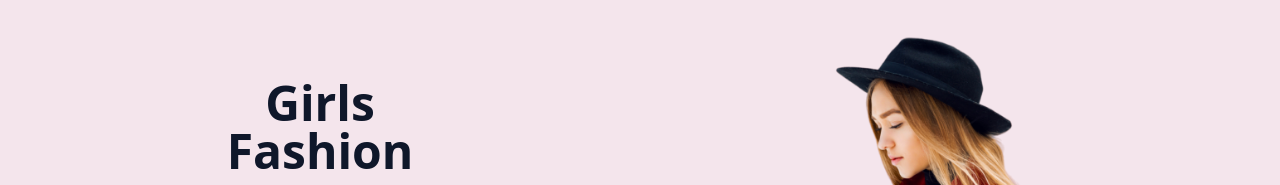
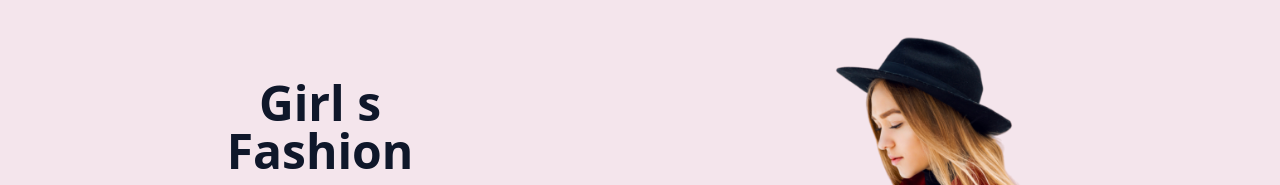
Before and after one commit to alessandrocambruzzi/avaliacao, a Next.js app: page / in a window 1280 px wide. Shown: the part 214-399 px from the top of the page. Built offline with nearby package versions, Linux system fonts and the light colour scheme.

Commit message:
fix: remoção de apóstrofo no arquivo banner

```diff
--- a/app/components/Banner.tsx
+++ b/app/components/Banner.tsx
@@ -8,7 +8,7 @@ export default function Banner() {
       <div className="w-full lg:flex lg:justify-between lg:items-center">
         <div className="lg:w-1/2">
           <h1 className="w-297 max-w-358 h-107 font-playfair font-extrabold text-5xl leading-107 text-center text-[#0F172A]">
-            <span>Girls</span>
+            <span>Girl s</span>
             <br />
             <span>Fashion</span>
           </h1>
```
